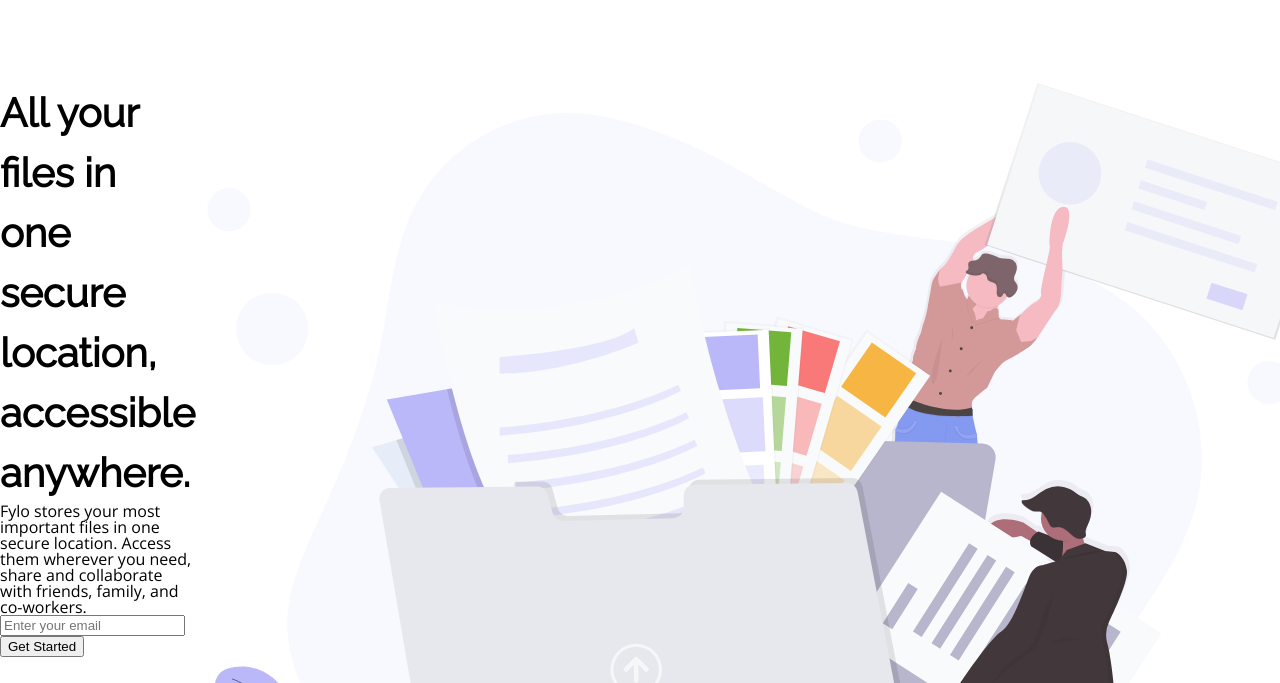
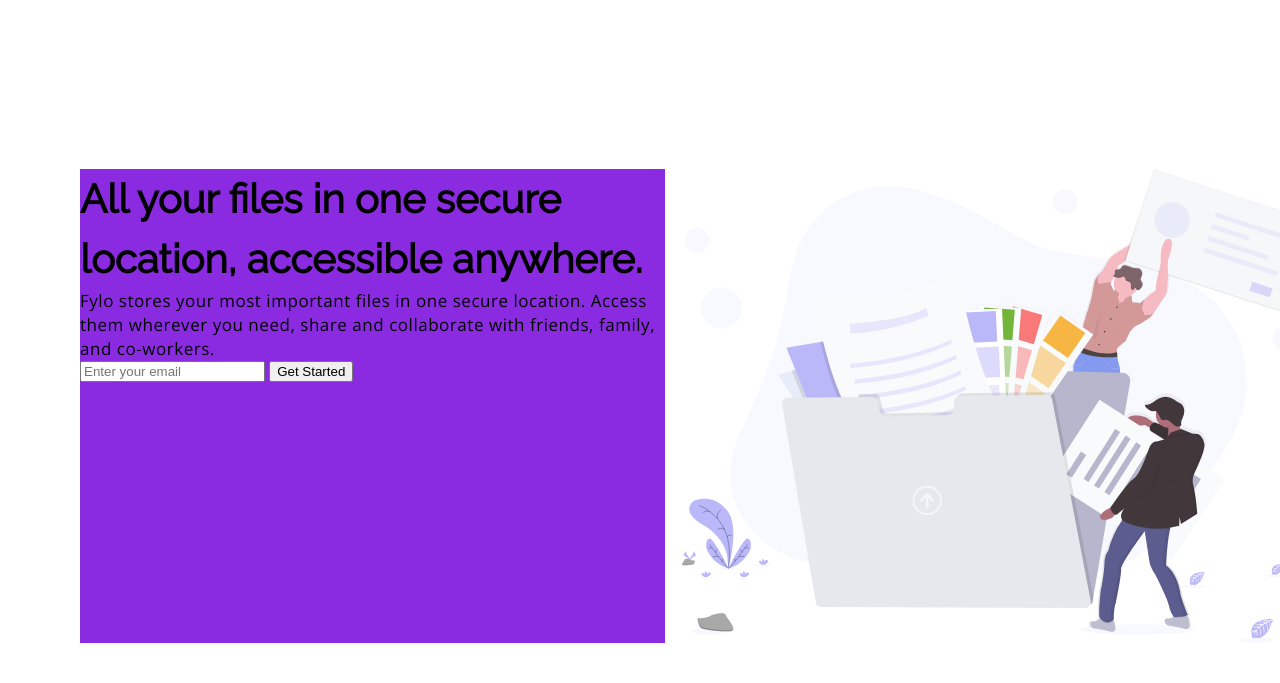
Before and after one commit to gabsandrade/landing-page-fylo, a plain HTML site: page fylo-landing-page-with-two-column-layout-master/fylo-landing-page-with-two-column-layout-master/index.html in a window 1280 px wide. Shown: the part 117-800 px from the top of the page. Drawn offline with nearby package versions, Linux system fonts and the light colour scheme.

Commit message:
git commit -m ":lipstick: feat: Estilização CSS do header

```diff
--- a/fylo-landing-page-with-two-column-layout-master/fylo-landing-page-with-two-column-layout-master/css/style.css
+++ b/fylo-landing-page-with-two-column-layout-master/fylo-landing-page-with-two-column-layout-master/css/style.css
@@ -47,12 +47,24 @@ body {
 .container-submit{
     display: flex;
     justify-content: space-between;
+    padding: 86px 80px 0 80px;
+    gap: 13px;
 }
 .submit-info{
+    background-color:blueviolet;
 
 }
+
+.submit-img{
+    width: 640px;
+    height: 474px;
+}
 .info-description{
-
+    width: 585px;
+    font-family: "Open sans", sans-serif;
+    font-size: 17px;
+    line-height: 24px;
+    letter-spacing: 0.53px;
 }
 .info-title{
     font-family: "Raleway", sans-serif;
--- a/fylo-landing-page-with-two-column-layout-master/fylo-landing-page-with-two-column-layout-master/index.html
+++ b/fylo-landing-page-with-two-column-layout-master/fylo-landing-page-with-two-column-layout-master/index.html
@@ -19,7 +19,7 @@
   </nav>
   <header class="container-submit">
     <div class="submit-info">
-      <h1 class="info-title">All your files in one secure location, accessible anywhere.</h1>
+      <h1 class="info-title">All your files in one secure<br>location, accessible anywhere.</h1>
       <p class="info-description">Fylo stores your most important files in one secure location. Access them wherever you need, share and collaborate with friends, family, and co-workers.</p>
       <span class="submit-box">
         <input class="box-email" type="text" placeholder="Enter your email">
```
